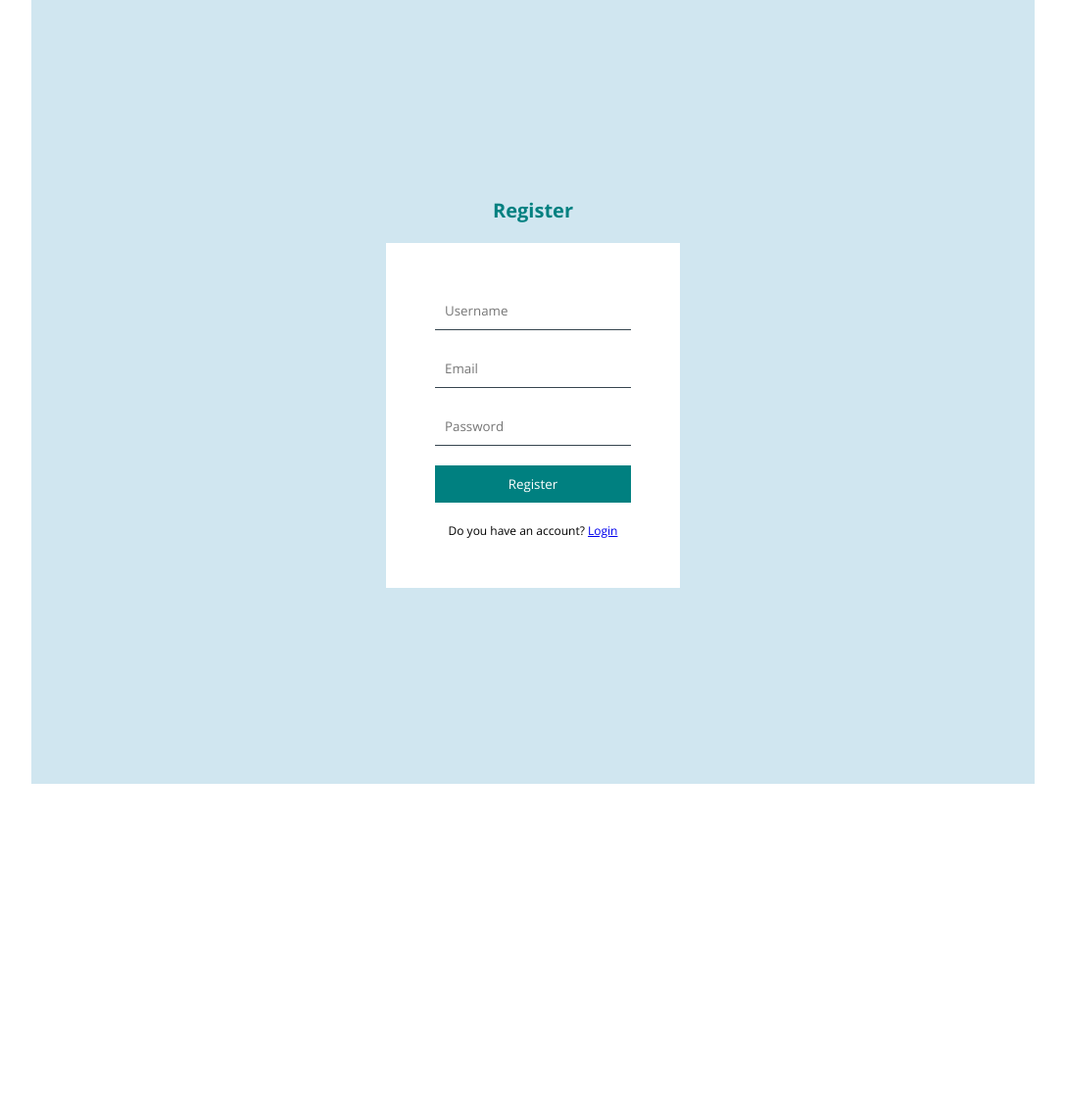
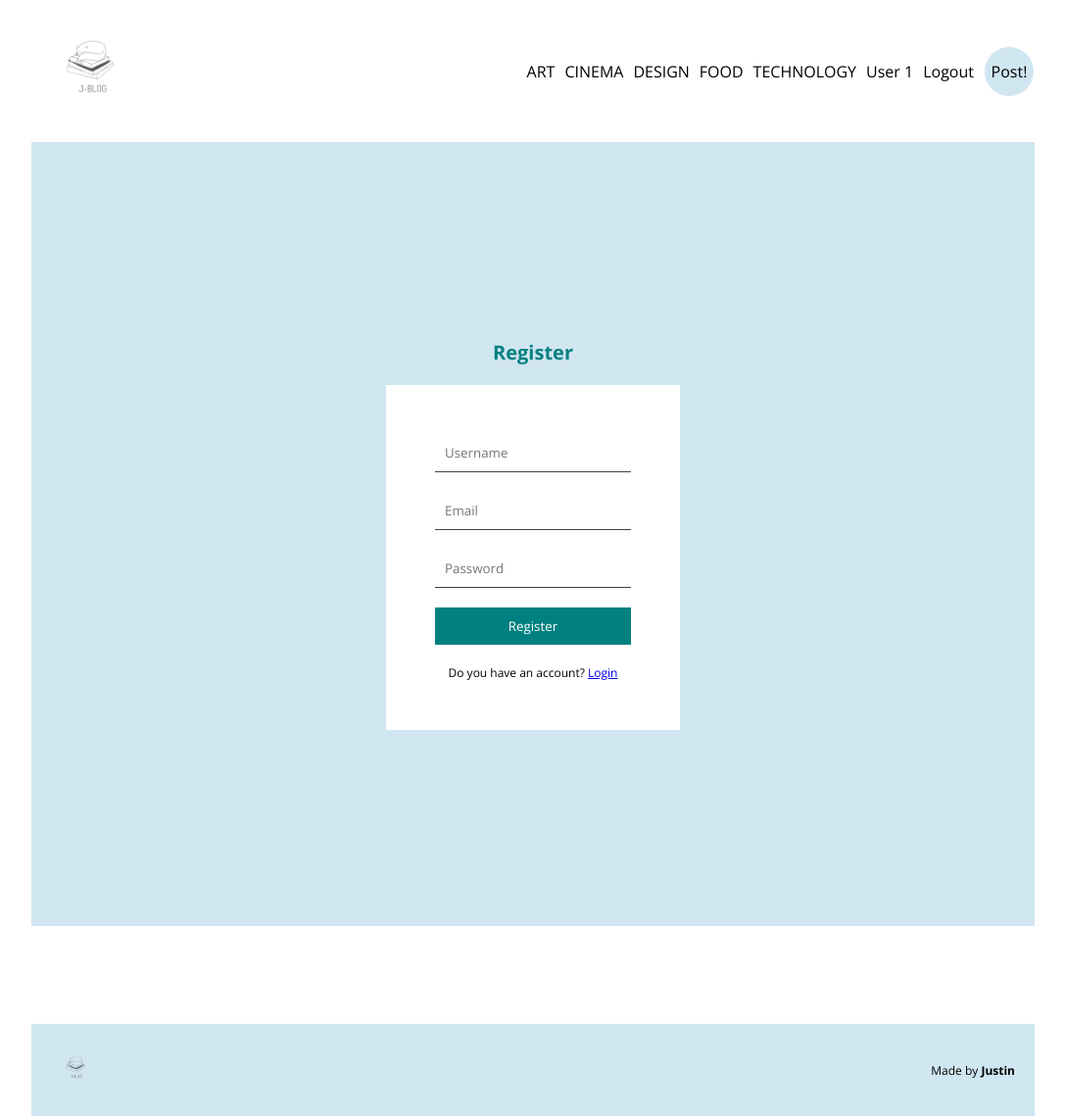
Before and after one commit to justinklam/Digital-Living, a React (Create React App) app in the folder client/: page /register in a window 1280 px wide. Shown: the whole page at 98% size, without its empty margins (96-1183 px from the left). Before the commit the page ends 800 px from the top, so only its background shows below. Built offline with nearby package versions, Linux system fonts and the light colour scheme.

Commit message:
add in header/footer into register component

```diff
--- a/client/src/pages/Register.jsx
+++ b/client/src/pages/Register.jsx
@@ -1,6 +1,10 @@
 import React, { useState } from "react";
 import { Link, useNavigate } from "react-router-dom";
 import axios from "axios";
+
+// Components
+import Navbar from "../components/Navbar";
+import Footer from "../components/Footer";
 
 const Register = () => {
   const [inputs, setInputs] = useState({
@@ -28,6 +32,8 @@ const Register = () => {
   };
 
   return (
+    <>
+      <Navbar />
       <div className="auth">
         <h1>Register</h1>
         <form>
@@ -59,6 +65,8 @@ const Register = () => {
           </span>
         </form>
       </div>
+      <Footer />
+    </>
   );
 };
 
```
Lines whose indentation alone changed are shown as unchanged.
